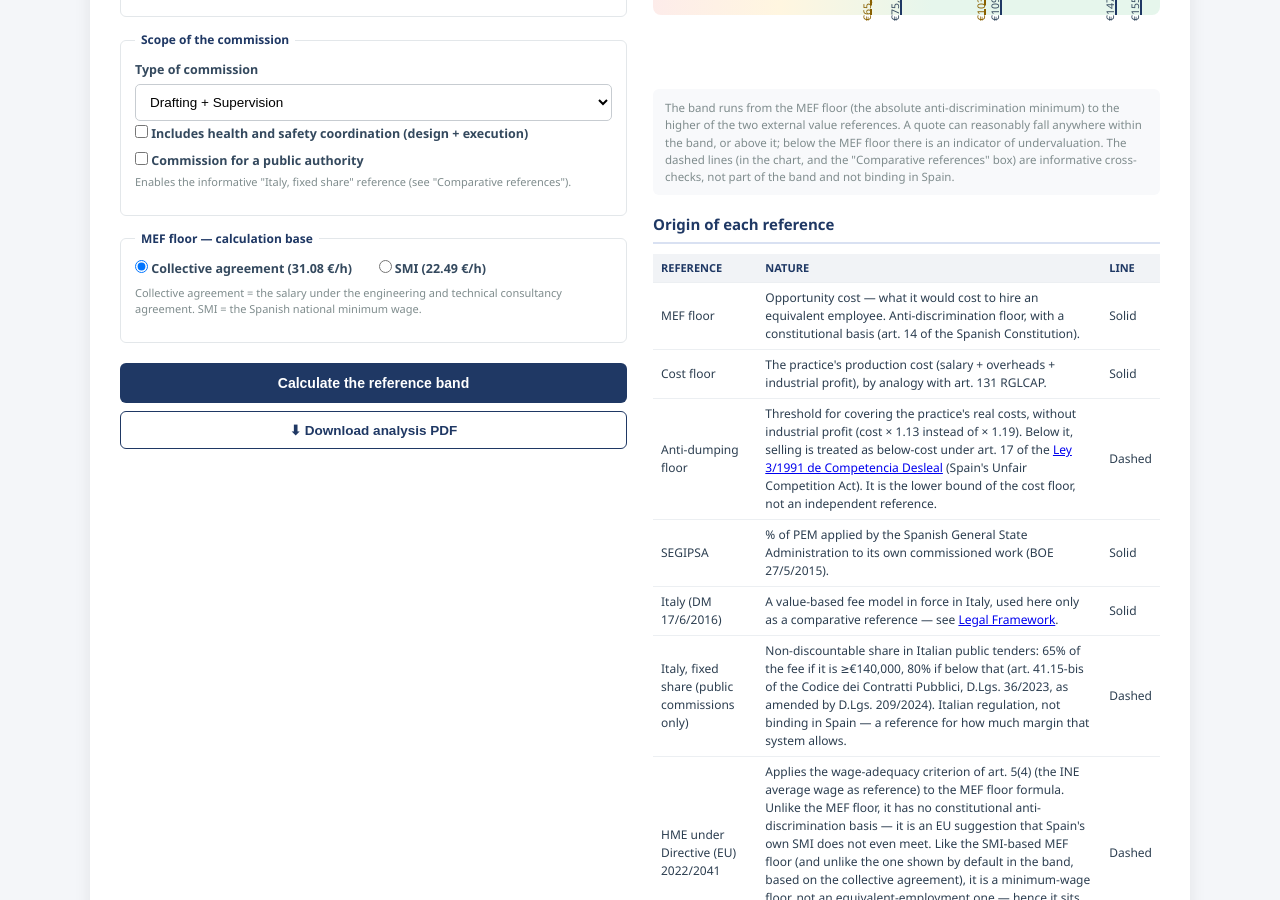
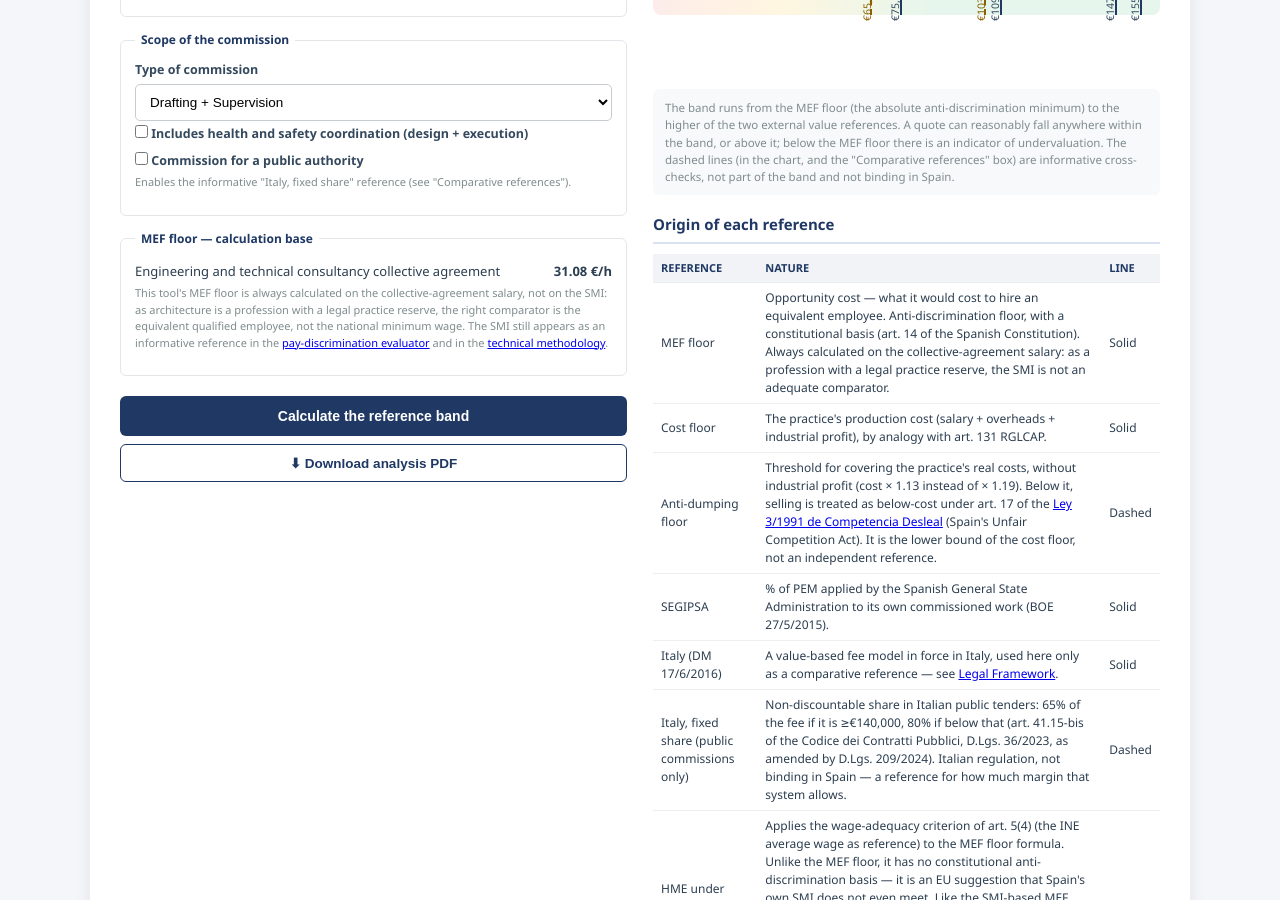
Before and after one commit to HME-MEF/hme-mef.github.io, a Jekyll site: the page en/herramientas/calculadora-estimacion.html, which Jekyll copies as it is, in a window 1280 px wide and 900 px high, scrolled down 770 px. Built offline with Jekyll 4.4.1, drawn with Linux system fonts in a browser that asks for light colours.

Commit message:
El suelo MEF del estimador de banda se calcula solo sobre convenio, no sobre SMI
Al ser una actividad profesional con reserva legal (arquitecto), el
SMI no es un comparador antidiscriminatorio adecuado — el comparador
pertinente es el empleo cualificado equivalente (convenio). Se
elimina el selector convenio/SMI de la calculadora de estimación
(quedaba solo convenio) y se deja una nota explicando el motivo, con
enlace al evaluador de indicios (donde el SMI sigue apareciendo como
umbral absoluto informativo, no como suelo MEF). Actualizada la tabla
"Origen de cada referencia" y el PDF descargable. En ES y EN.

Co-Authored-By: Claude Sonnet 5 <noreply@anthropic.com>
Claude-Session: https://claude.ai/code/session_01EaUnjfK5fzo4HrC78So8Nx

```diff
--- a/en/herramientas/calculadora-estimacion.html
+++ b/en/herramientas/calculadora-estimacion.html
@@ -164,15 +164,19 @@
 
         <fieldset>
           <legend>MEF floor — calculation base</legend>
-          <div class="row">
-            <div>
-              <label><input type="radio" name="mefbase" value="convenio" checked> Collective agreement (<span id="v-convenio">—</span> €/h)</label>
-            </div>
-            <div>
-              <label><input type="radio" name="mefbase" value="smi"> SMI (<span id="v-smi">—</span> €/h)</label>
-            </div>
+          <div class="result-row" style="border:none; padding:2px 0;">
+            <span>Engineering and technical consultancy collective agreement</span>
+            <span class="v" id="v-convenio">—</span>
           </div>
-          <div class="hint">Collective agreement = the salary under the engineering and technical consultancy agreement. SMI = the Spanish national minimum wage.</div>
+          <div class="hint">
+            This tool's MEF floor is always calculated on the collective-agreement salary, not on
+            the SMI: as architecture is a profession with a legal practice reserve, the right
+            comparator is the equivalent qualified employee, not the national minimum wage. The
+            SMI still appears as an informative reference in the
+            <a href="{{ '/en/herramientas/evaluador/' | relative_url }}">pay-discrimination evaluator</a>
+            and in the <a href="{{ '/en/herramientas/metodologia/' | relative_url }}">technical
+            methodology</a>.
+          </div>
         </fieldset>
 
         <button onclick="calcular()">Calculate the reference band</button>
@@ -214,7 +218,7 @@
         <h2>Origin of each reference</h2>
         <table class="ref">
           <tr><th>Reference</th><th>Nature</th><th>Line</th></tr>
-          <tr><td>MEF floor</td><td>Opportunity cost — what it would cost to hire an equivalent employee. Anti-discrimination floor, with a constitutional basis (art. 14 of the Spanish Constitution).</td><td>Solid</td></tr>
+          <tr><td>MEF floor</td><td>Opportunity cost — what it would cost to hire an equivalent employee. Anti-discrimination floor, with a constitutional basis (art. 14 of the Spanish Constitution). Always calculated on the collective-agreement salary: as a profession with a legal practice reserve, the SMI is not an adequate comparator.</td><td>Solid</td></tr>
           <tr><td>Cost floor</td><td>The practice's production cost (salary + overheads + industrial profit), by analogy with art. 131 RGLCAP.</td><td>Solid</td></tr>
           <tr><td>Anti-dumping floor</td><td>Threshold for covering the practice's real costs, without industrial profit (cost × 1.13 instead of × 1.19). Below it, selling is treated as below-cost under art. 17 of the <a href="https://www.boe.es/eli/es/l/1991/01/10/3/con">Ley 3/1991 de Competencia Desleal</a> (Spain's Unfair Competition Act). It is the lower bound of the cost floor, not an independent reference.</td><td>Dashed</td></tr>
           <tr><td>SEGIPSA</td><td>% of PEM applied by the Spanish General State Administration to its own commissioned work (BOE 27/5/2015).</td><td>Solid</td></tr>
@@ -248,11 +252,11 @@ const SITE_URL = "https://www.hmef.eu";
 // limitations of each figure. Where no table or benchmark has been published for a given year, the
 // last official/verified figure is kept, explicitly flagged in NOTA_ANIO.
 const DATA_BY_YEAR = {
-  2023: { mefConvenio: 30.61, mefSmi: 21.03, sueloCoste: 44.79, hmeDirectiva: 25.94 },
-  2024: { mefConvenio: 31.08, mefSmi: 21.59, sueloCoste: 44.79, hmeDirectiva: 26.96 },
-  2025: { mefConvenio: 31.08, mefSmi: 22.11, sueloCoste: 44.79, hmeDirectiva: 26.96 },
-  2026: { mefConvenio: 31.08, mefSmi: 22.49, sueloCoste: 44.79, hmeDirectiva: 26.96 },
-  2027: { mefConvenio: 31.08, mefSmi: 22.49, sueloCoste: 44.79, hmeDirectiva: 26.96 }
+  2023: { mefConvenio: 30.61, sueloCoste: 44.79, hmeDirectiva: 25.94 },
+  2024: { mefConvenio: 31.08, sueloCoste: 44.79, hmeDirectiva: 26.96 },
+  2025: { mefConvenio: 31.08, sueloCoste: 44.79, hmeDirectiva: 26.96 },
+  2026: { mefConvenio: 31.08, sueloCoste: 44.79, hmeDirectiva: 26.96 },
+  2027: { mefConvenio: 31.08, sueloCoste: 44.79, hmeDirectiva: 26.96 }
 };
 // hmeDirectiva: HME/h from the INE average wage (art. 5(4) of Directive (EU) 2022/2041), see
 // technical methodology, section 7.2. 2023: INE average wage €27,276/year (press release
@@ -498,8 +500,7 @@ async function descargarPDF(){
   p('Type of commission:', document.getElementById('encargo').selectedOptions[0].text);
   p('Health and safety coordination:', document.getElementById('coordseg').checked ? 'Yes' : 'No');
   p('Commission for a public authority:', document.getElementById('publico').checked ? 'Yes' : 'No');
-  const mefBaseTxt = document.querySelector('input[name=mefbase]:checked').value === 'convenio' ? 'Collective agreement' : 'SMI';
-  p('MEF floor — calculation base:', mefBaseTxt);
+  p('MEF floor — calculation base:', 'Engineering and technical consultancy collective agreement');
   p('Estimated commission hours (HME):', document.getElementById('r-horas').textContent);
   y += 2;
   linea();
```
Also changed, not shown: other parts of en/herramientas/calculadora-estimacion.html (+2 -4 lines), herramientas/calculadora-estimacion.html (+20 -20 lines).
